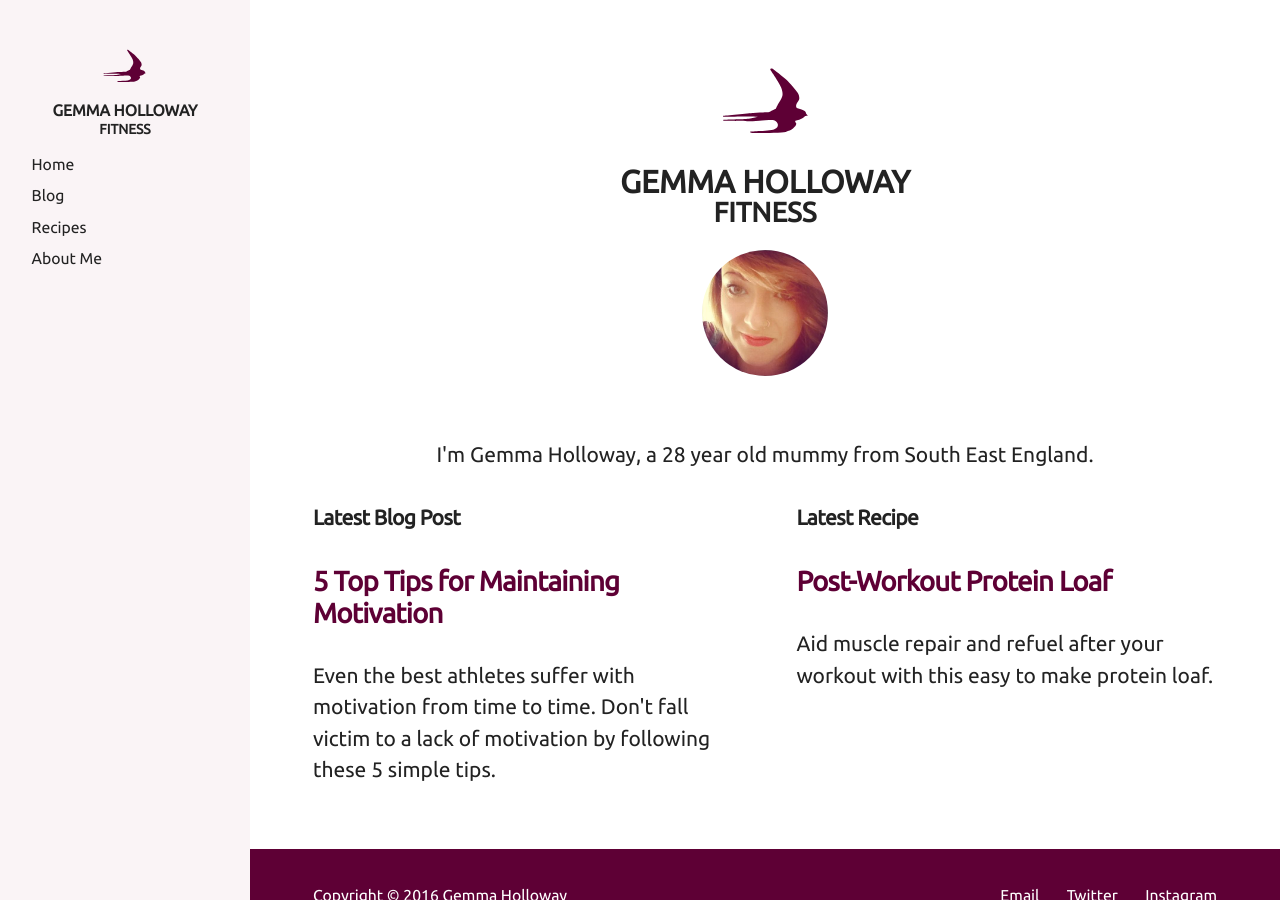
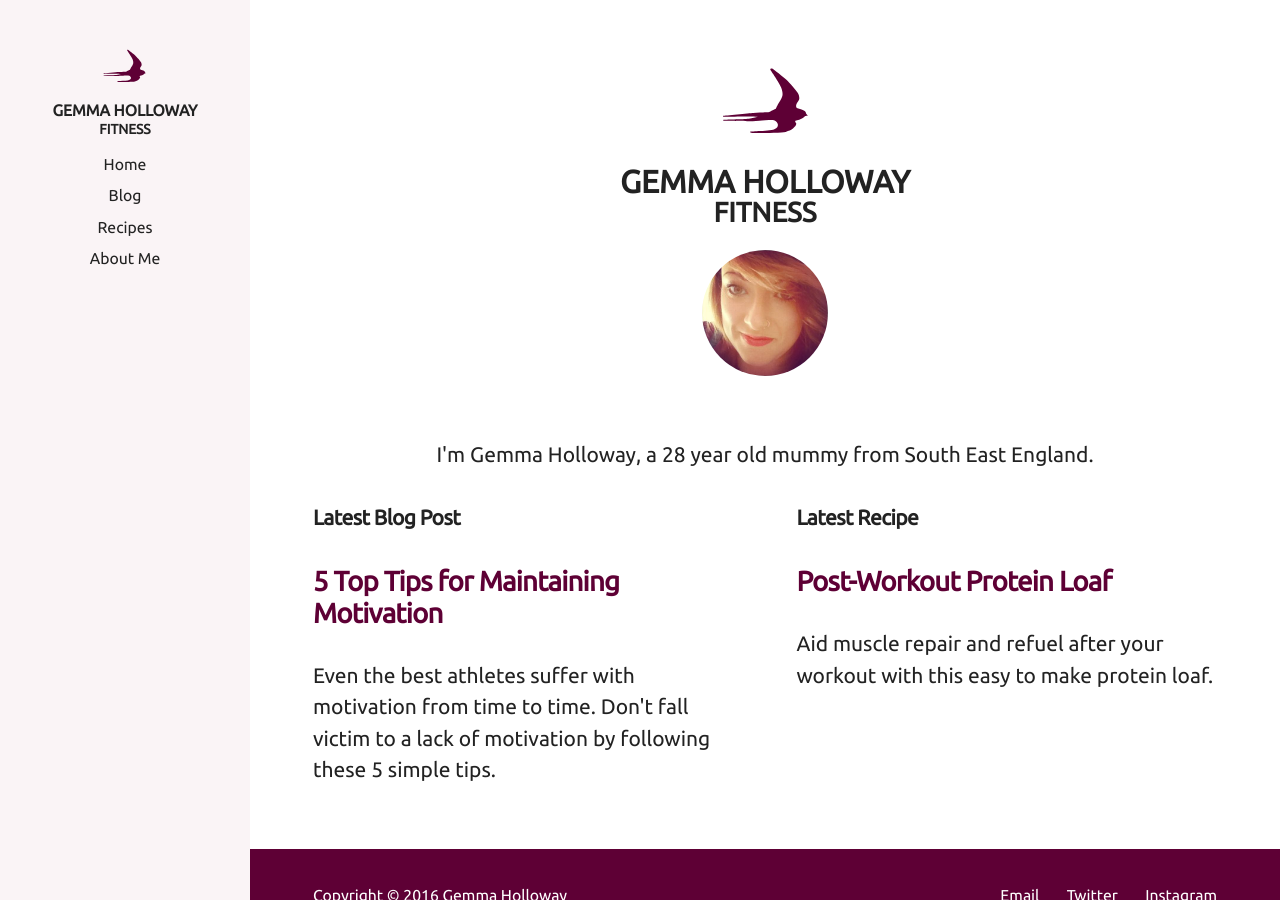
Before and after one commit to molovo/vixenfitness, a Jekyll site: the page built from index.markdown, in a window 1280 px wide. Built offline with Jekyll 4.4.1, drawn with Linux system fonts in a browser that asks for light colours.

Commit message:
Updated Chicken Biryani and 3 other files

```diff
--- a/_recipes/chicken-biryani.markdown
+++ b/_recipes/chicken-biryani.markdown
@@ -24,6 +24,8 @@ steps:
   until all water is absorbed and rice is cooked. Add small amounts of water if necessary
   until rice is soft. '
 - Stir in creme fraiche and serve.
+description: 'Don''t hinder your progress - have a fakeaway instead with this Indian
+  takeout inspired recipe. '
 ---
 
 ![IMG_3052.JPG](/uploads/IMG_3052.JPG)
--- a/_sass/layout/_main.sass
+++ b/_sass/layout/_main.sass
@@ -1,11 +1,16 @@
 body
   display: flex
+  flex-direction: column
+
+  @media (min-width: 64em)
+    flex-direction: row
 
   &.page--home
     background: url('//hd.unsplash.com/photo-1434754205268-ad3b5f549b11') center / cover no-repeat
 
-.sidebar, main
-  height: 100%
+@media (min-width: 64em)
+  .sidebar, main
+    height: 100%
 
 main
   flex: 1 1 100%
--- a/_sass/layout/_recipe.sass
+++ b/_sass/layout/_recipe.sass
@@ -22,12 +22,13 @@
             font-weight: bold
 
   &--info
-    flex: 0 0 15em
     font-size: .75em
     order: 2
-    width: 12em
+    max-width: 32em
 
     @media (min-width: 80em)
+      flex: 0 0 15em
+      width: 12em
       margin-left: #{2 * $baseline}
 
     &-ingredients
--- a/_sass/layout/_sidebar.sass
+++ b/_sass/layout/_sidebar.sass
@@ -1,16 +1,27 @@
 .sidebar
   background: $light
-  flex: 0 0 250px
   padding: 2.25em 1.5em
 
+  @media (min-width: 64em)
+    flex: 0 0 250px
+
   &--nav
+    display: flex
+    flex-wrap: wrap
     font-size: .75em
     list-style: none
 
     a
       color: inherit
-      display: block
+      flex: 0 0 50%
+      text-align: center
       text-decoration: none
+
+      @media (min-width: 36em)
+        flex: 0 0 25%
+
+      @media (min-width: 64em)
+        flex: 0 0 100%
 
       &.active
         color: $plum
```
